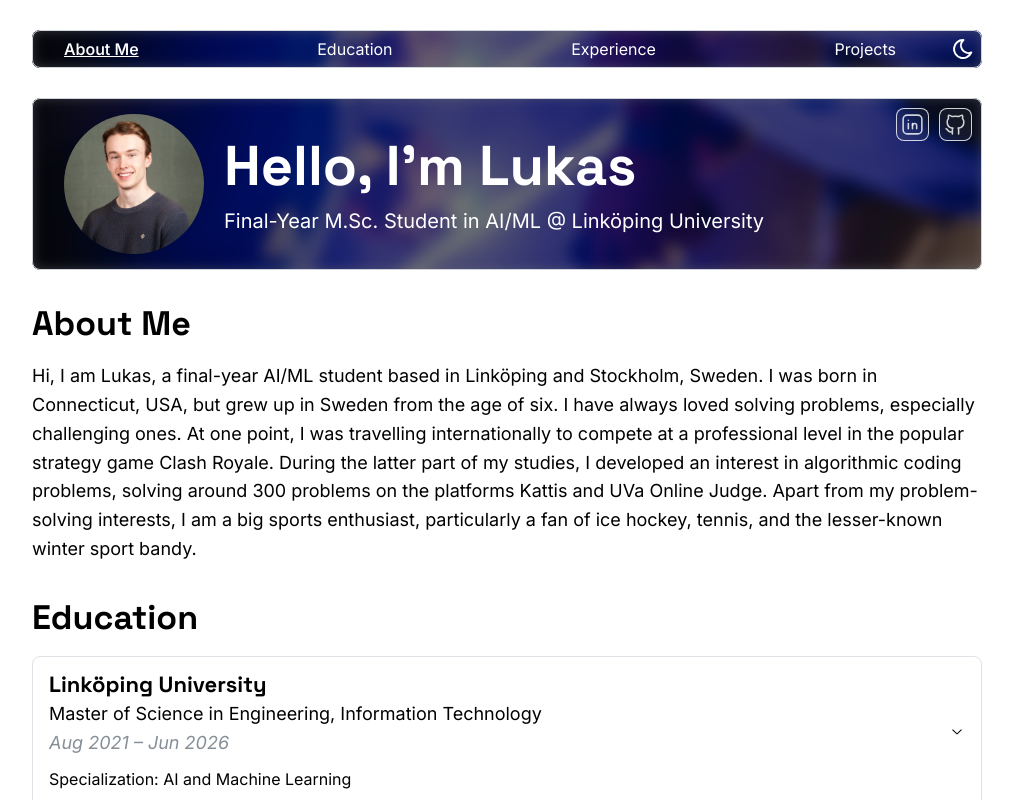
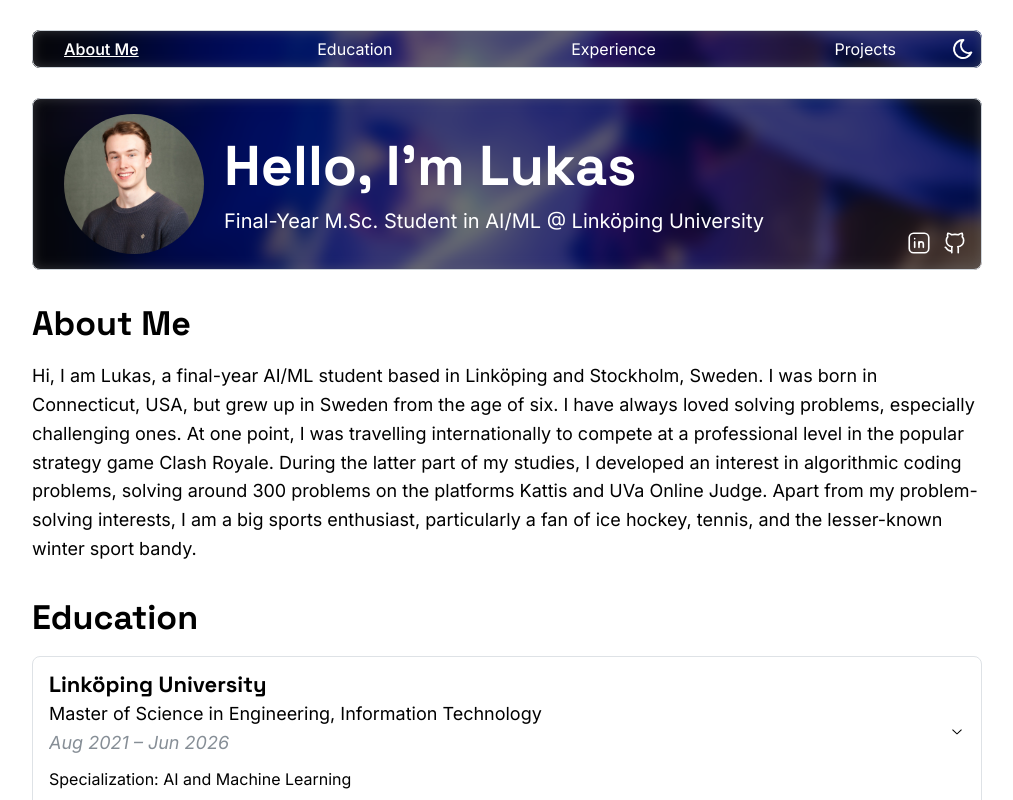
Before and after one commit to LukasIngemarsson/lukasingemarsson.github.io, a React (Vite) app in the folder personal-website/: page /#aboutme in a window 1280 px wide. Shown: the top 800 px of the page, without its empty margins (133-1146 px from the left). Built offline with nearby package versions, Linux system fonts and the light colour scheme.

Commit message:
moved icons in banner and changed style

```diff
--- a/personal-website/src/components/Banner.tsx
+++ b/personal-website/src/components/Banner.tsx
@@ -9,18 +9,18 @@ import LinkedInIcon from "./LinkedInIcon.tsx";
 
 function Banner() {
   const isMobile = useMediaQuery("(max-width: 767px)");
-  const iconColor = "rgba(255, 255, 255, 0.8)";
-  const iconSize = 25;
-  const iconPad = 8;
 
   return (
     <Paper style={{ overflow: "hidden" }}>
-      <BlurredBackground src={banner} style={{
-        transform: "translateZ(0)"
-      }}>
-        <Group pos="absolute" top={10} right={10} gap={10} visibleFrom="md">
-          <LinkedInIcon c={iconColor} iconProps={{ size: iconSize }} size={iconSize + iconPad} style={{ borderColor: iconColor }}></LinkedInIcon>
-          <GitHubIcon c={iconColor} iconProps={{ size: iconSize }} size={iconSize + iconPad} style={{ borderColor: iconColor }}></GitHubIcon>
+      <BlurredBackground
+        src={banner}
+        style={{
+          transform: "translateZ(0)",
+        }}
+      >
+        <Group pos="absolute" bottom={10} right={10} gap={2} visibleFrom="md">
+          <LinkedInIcon c="white" variant="transparent"></LinkedInIcon>
+          <GitHubIcon c="white" variant="transparent"></GitHubIcon>
         </Group>
         <Flex
           direction="row"
--- a/personal-website/src/components/GitHubIcon.tsx
+++ b/personal-website/src/components/GitHubIcon.tsx
@@ -5,7 +5,7 @@ import SocialIcon from "./SocialIcon";
 type Props = ActionIconProps & { iconProps?: IconProps };
 
 function GitHubIcon({ iconProps, ...actionIconProps }: Props) {
-  const { size = 20, stroke = 1.5, ...restIconProps } = iconProps || {};
+  const { size = 26, stroke = 1.5, ...restIconProps } = iconProps || {};
 
   return (
     <SocialIcon
--- a/personal-website/src/components/LinkedInIcon.tsx
+++ b/personal-website/src/components/LinkedInIcon.tsx
@@ -5,7 +5,7 @@ import SocialIcon from "./SocialIcon";
 type Props = ActionIconProps & { iconProps?: IconProps };
 
 function LinkedInIcon({ iconProps, ...actionIconProps }: Props) {
-  const { size = 20, stroke = 1.5, ...restIconProps } = iconProps || {};
+  const { size = 26, stroke = 1.5, ...restIconProps } = iconProps || {};
 
   return (
     <SocialIcon
```
